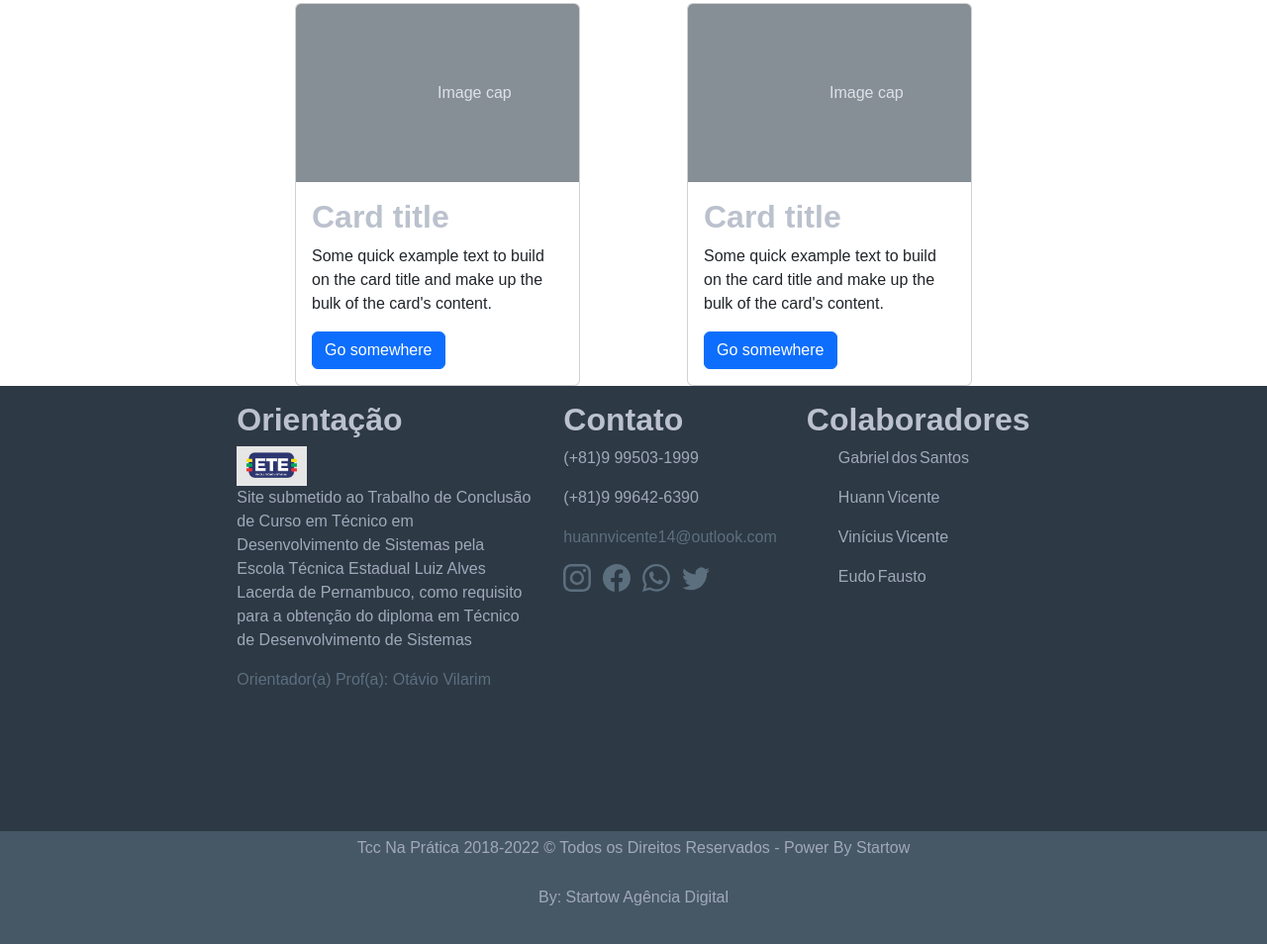
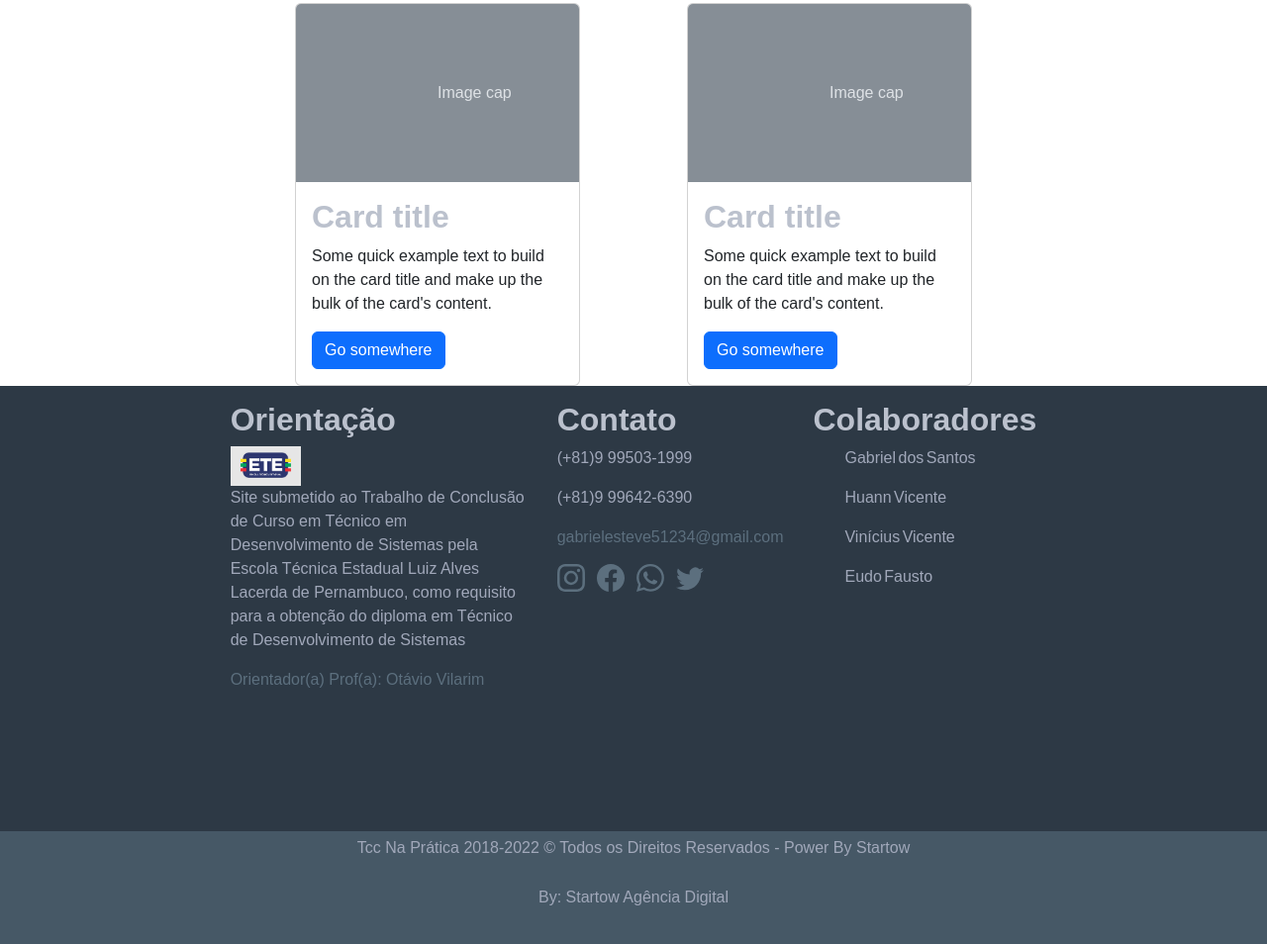
Before and after one commit to Lordkhdo/Projeto_bootstrap, a plain HTML site: page index.html in a window 1280 px wide. Shown: the part 1906-2860 px from the top of the page at 99% size. Drawn offline with nearby package versions, Linux system fonts and the light colour scheme.

Commit message:
Update index.html

```diff
--- a/index.html
+++ b/index.html
@@ -459,7 +459,7 @@
             <p>(+81)9 99642-6390</p>
           </div>
           <div class="content-email">
-            <span>huannvicente14@outlook.com</span>
+            <span>gabrielesteve51234@gmail.com</span>
           </div>
           <div class="content-midia">
             <img class="instagram-icon" src="/midia-icons/instagram-icon.svg" />
```
